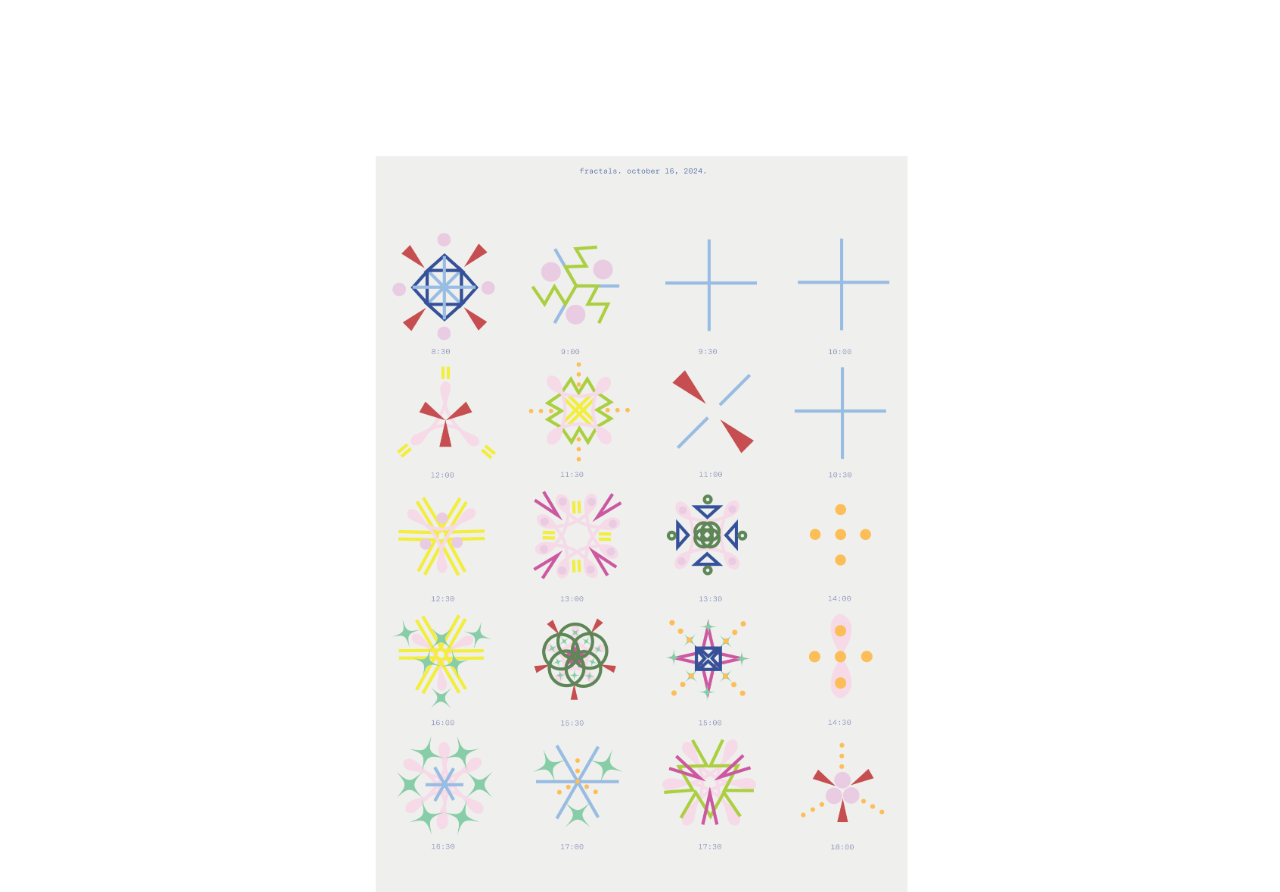
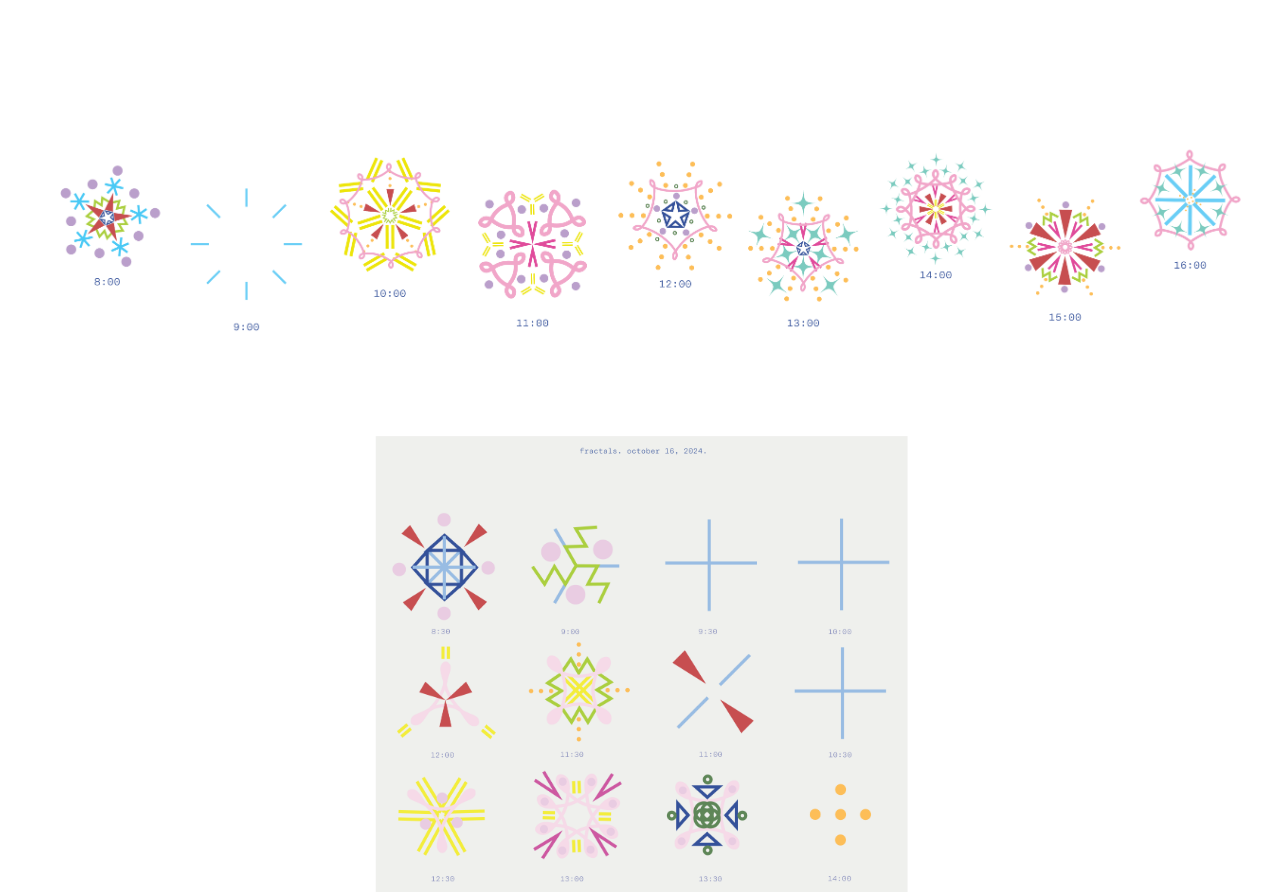
Before and after one commit to abbiebuchwalddesign/abbiebuchwalddesign.github.io, a plain HTML site: page fractals.html in a window 1280 px wide. Shown: the part 980-1872 px from the top of the page. Drawn offline with Linux system fonts and the light colour scheme.

Commit message:
fractals5.6

```diff
--- a/fractals.css
+++ b/fractals.css
@@ -52,6 +52,10 @@ margin-right: -7vw;
 }
 #guidetext{
  width: 85%;
+}
+#static{
+    width:100%;
+    margin-bottom: 5vw;
 }
 #timelineposter{
     margin:auto;
--- a/fractals.html
+++ b/fractals.html
@@ -13,11 +13,9 @@
                 </header>
             </div>
             <nav>
-
                 <a href="index.html" id="work">Work</a>
                   <a href=https://www.instagram.com/abbiedxsign/><img src="insta.svg" alt="instagram" id="insta"></a>
                   <a href=mailto:abbie.buchwald@gmail.com><img src="email.svg" alt="email" id="email"></a>
-
                </nav>
             </div>
         </div>
@@ -26,12 +24,13 @@
     <div id="flex-container1">
     <img src="fractalsguide.png" id="guide" alt="key to fractal icons: resting, girlfriend, eating, transit, cats, chats, hillary, skis, making, email, and logo">
     <video autoplay muted loop id="video">
-        <source src="fractals.mp4" type="video/mp4" alt="">
+        <source src="fractals.mp4" type="video/mp4" alt="rotating images of fractals, geometric shapes compiling all the icons in the previous guide">
       </video>
         </div>
     <div id="flex-container2">
         <img src="Fractals guide.png" id="guidetext" alt="fractals">
     </div>
+    <img src="fractalsstatic.png" id="static" alt="fractals with time stamps">
     <img src="013025_Timeline.png" id="timelineposter" alt="poster of fractals">
     </main>
     <footer>
```
Also changed, not shown: fractalsstatic.png (added).
